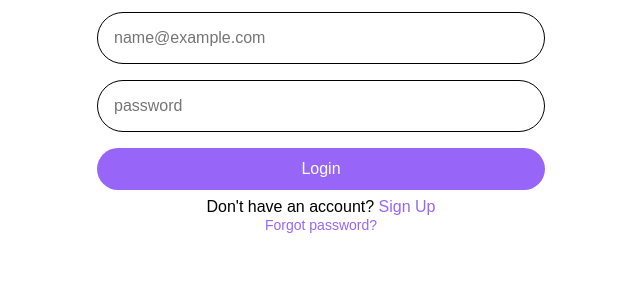
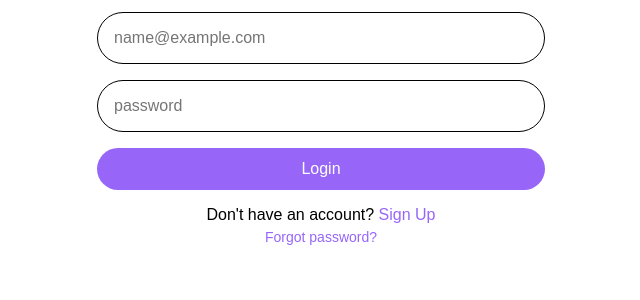
Before and after one commit to prabinojha/SyncSet, a Node server app: template views/login.ejs in a window 1280 px wide. Shown: the part 167-467 px from the top of the page, without its empty margins (319-959 px from the left). Run offline with Node 20, Linux system fonts and the light colour scheme; the template is opened without the code that fills it, so the values that code supplies are empty.

Commit message:
minor style fixes

```diff
--- a/views/login.ejs
+++ b/views/login.ejs
@@ -13,8 +13,8 @@
                     <button type="submit">Login</button>
                 </form>
                 <p class="errorP" id="message"></p>
-                <p>Don't have an account? <a href="/signup">Sign Up</a></p>
-                <p>
+                <p style="margin-top: 0.5rem;">Don't have an account? <a href="/signup">Sign Up</a></p>
+                <p style="margin-top: 0.25rem;">
                     <a href="#" id="forgotPasswordLink">Forgot password?</a>
                 </p>
             </div>
--- a/views/signup.ejs
+++ b/views/signup.ejs
@@ -37,7 +37,7 @@
                         <button type="submit" id="signupButton">Sign Up</button>
                     </form>
                     <p class="errorP" id="message"></p>
-                    <p>Already have an account? <a href="/login">Login</a></p>
+                    <p style="margin-top: 0.5rem;">Already have an account? <a href="/login">Login</a></p>
                 </div>
                 <div id="verificationPrompt" style="display: none;" class="verificationPrompt">
                     <h2>Verify Your Email</h2>
```
